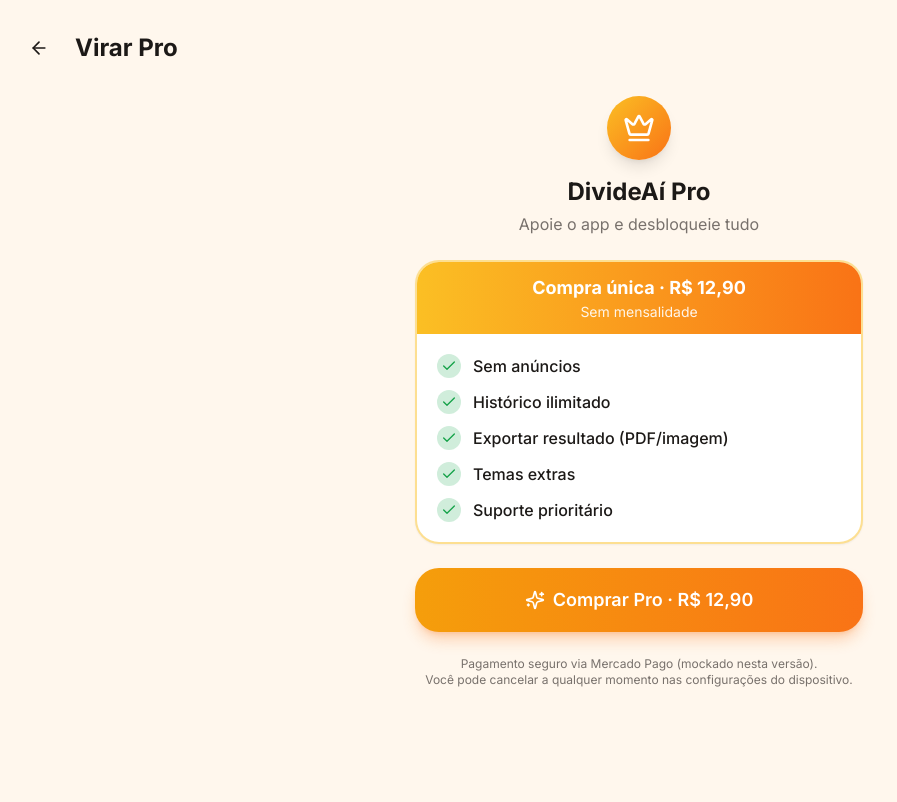
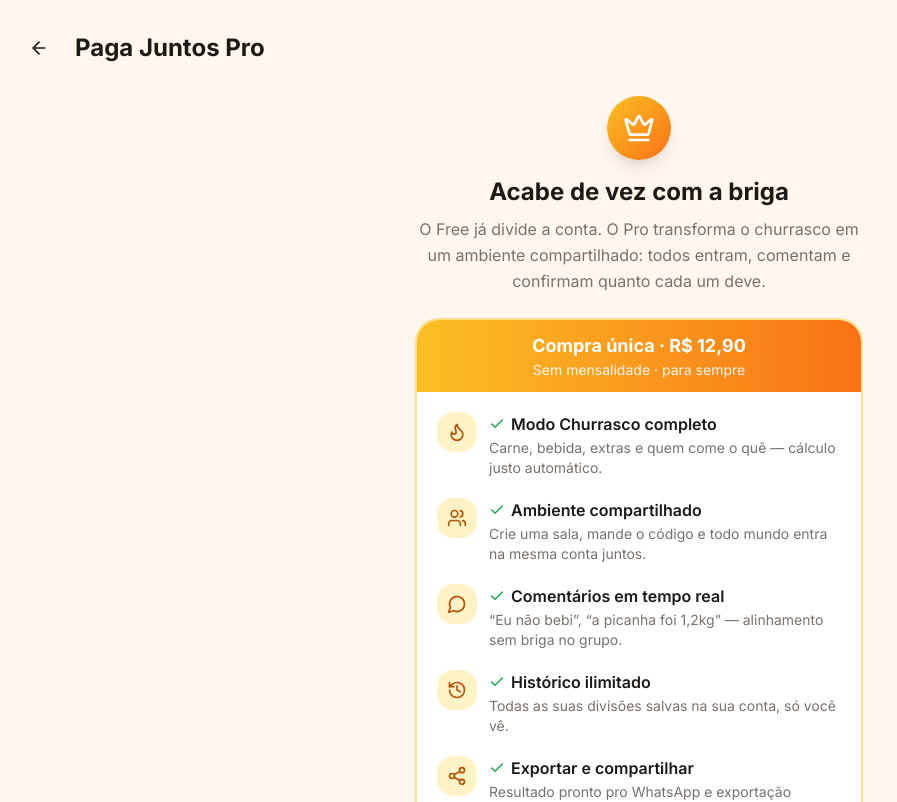
Before and after one commit to admsouzacode-ops/divideai, a Next.js app: page /pro in a window 1280 px wide. Shown: the top 802 px of the page, without its empty margins (1-898 px from the left). Built offline with nearby package versions, Linux system fonts and the light colour scheme; no server answers.

Commit message:
feat: clearer Pro page with shared rooms, comments, BBQ benefits

```diff
--- a/src/app/pro/page.tsx
+++ b/src/app/pro/page.tsx
@@ -2,32 +2,68 @@
 
 import { useState, useEffect } from "react";
 import Link from "next/link";
-import { ArrowLeft, Check, Crown, Sparkles } from "lucide-react";
+import {
+  ArrowLeft,
+  Check,
+  Crown,
+  Sparkles,
+  Flame,
+  Users,
+  MessageCircle,
+  History,
+  Ban,
+  Share2,
+} from "lucide-react";
 import { Button } from "@/components/ui/button";
 import { Card, CardContent } from "@/components/ui/card";
 import { getPreferences, setProStatus } from "@/lib/storage";
+import { useSession } from "next-auth/react";
 
 const FEATURES = [
-  "Sem anúncios",
-  "Histórico ilimitado",
-  "Exportar resultado (PDF/imagem)",
-  "Temas extras",
-  "Suporte prioritário",
+  {
+    icon: Flame,
+    title: "Modo Churrasco completo",
+    desc: "Carne, bebida, extras e quem come o quê — cálculo justo automático.",
+  },
+  {
+    icon: Users,
+    title: "Ambiente compartilhado",
+    desc: "Crie uma sala, mande o código e todo mundo entra na mesma conta juntos.",
+  },
+  {
+    icon: MessageCircle,
+    title: "Comentários em tempo real",
+    desc: "“Eu não bebi”, “a picanha foi 1,2kg” — alinhamento sem briga no grupo.",
+  },
+  {
+    icon: History,
+    title: "Histórico ilimitado",
+    desc: "Todas as suas divisões salvas na sua conta, só você vê.",
+  },
+  {
+    icon: Share2,
+    title: "Exportar e compartilhar",
+    desc: "Resultado pronto pro WhatsApp e exportação (PDF/imagem).",
+  },
+  {
+    icon: Ban,
+    title: "Sem anúncios",
+    desc: "Experiência limpa, sem interrupções.",
+  },
 ];
 
 export default function ProPage() {
+  const { data: session } = useSession();
   const [isPro, setIsPro] = useState(false);
   const [loading, setLoading] = useState(false);
 
   useEffect(() => {
-    setIsPro(getPreferences().isPro);
-  }, []);
+    setIsPro(getPreferences().isPro || Boolean((session?.user as any)?.isPro));
+  }, [session]);
 
   const handlePurchase = async () => {
     setLoading(true);
-    // Mock Mercado Pago integration
     await new Promise((r) => setTimeout(r, 1500));
-
     setProStatus(true);
     setIsPro(true);
     setLoading(false);
@@ -43,7 +79,8 @@
           </div>
           <h1 className="text-3xl font-bold">Você é Pro! 🎉</h1>
           <p className="text-muted-foreground">
-            Obrigado por apoiar o DivideAí. Aproveite todos os recursos sem limites.
+            Obrigado por apoiar o Paga Juntos. Aproveite salas compartilhadas,
+            histórico ilimitado e tudo sem anúncios.
           </p>
           <Link href="/">
             <Button size="lg" className="mt-4">
@@ -63,7 +100,7 @@
             <ArrowLeft className="h-5 w-5" />
           </Button>
         </Link>
-        <h1 className="text-2xl font-bold">Virar Pro</h1>
+        <h1 className="text-2xl font-bold">Paga Juntos Pro</h1>
       </div>
 
       <div className="mx-auto max-w-md space-y-6">
@@ -71,30 +108,41 @@
           <div className="mx-auto mb-4 flex h-16 w-16 items-center justify-center rounded-full bg-gradient-to-br from-amber-400 to-orange-500 text-white shadow-lg">
             <Crown className="h-8 w-8" />
           </div>
-          <h2 className="text-2xl font-bold">DivideAí Pro</h2>
-          <p className="text-muted-foreground mt-1">
-            Apoie o app e desbloqueie tudo
+          <h2 className="text-2xl font-bold">Acabe de vez com a briga</h2>
+          <p className="text-muted-foreground mt-2 text-base leading-relaxed">
+            O Free já divide a conta. O Pro transforma o churrasco em um ambiente
+            compartilhado: todos entram, comentam e confirmam quanto cada um deve.
           </p>
         </div>
 
         <Card className="border-2 border-amber-400/50 overflow-hidden">
           <div className="bg-gradient-to-r from-amber-400 to-orange-500 px-4 py-3 text-center">
-            <p className="text-white font-bold text-lg">
-              Compra única · R$ 12,90
-            </p>
-            <p className="text-white/90 text-sm">Sem mensalidade</p>
+            <p className="text-white font-bold text-lg">Compra única · R$ 12,90</p>
+            <p className="text-white/90 text-sm">Sem mensalidade · para sempre</p>
           </div>
-          <CardContent className="pt-5 space-y-3">
+          <CardContent className="pt-5 space-y-5">
             {FEATURES.map((f) => (
-              <div key={f} className="flex items-center gap-3">
-                <div className="flex h-6 w-6 items-center justify-center rounded-full bg-success/20 text-success">
-                  <Check className="h-4 w-4" />
+              <div key={f.title} className="flex gap-3">
+                <div className="flex h-10 w-10 shrink-0 items-center justify-center rounded-xl bg-amber-100 text-amber-700 dark:bg-amber-950 dark:text-amber-400">
+                  <f.icon className="h-5 w-5" />
                 </div>
-                <span className="font-medium">{f}</span>
+                <div>
+                  <p className="font-semibold flex items-center gap-1.5">
+                    <Check className="h-4 w-4 text-success shrink-0" />
+                    {f.title}
+                  </p>
+                  <p className="text-sm text-muted-foreground mt-0.5">{f.desc}</p>
+                </div>
               </div>
             ))}
           </CardContent>
         </Card>
+
+        <div className="rounded-2xl bg-orange-50 dark:bg-orange-950/30 border border-orange-200 dark:border-orange-900 px-4 py-3 text-sm text-muted-foreground">
+          <strong className="text-foreground">Free vs Pro:</strong> no Free você
+          divide sozinho no celular. No Pro, o grupo entra na mesma sala, vê os
+          itens e comenta — ideal pro churrasco e festas.
+        </div>
 
         <Button
           size="xl"
@@ -114,8 +162,6 @@
 
         <p className="text-center text-xs text-muted-foreground">
           Pagamento seguro via Mercado Pago (mockado nesta versão).
-          <br />
-          Você pode cancelar a qualquer momento nas configurações do dispositivo.
         </p>
       </div>
     </main>
```
